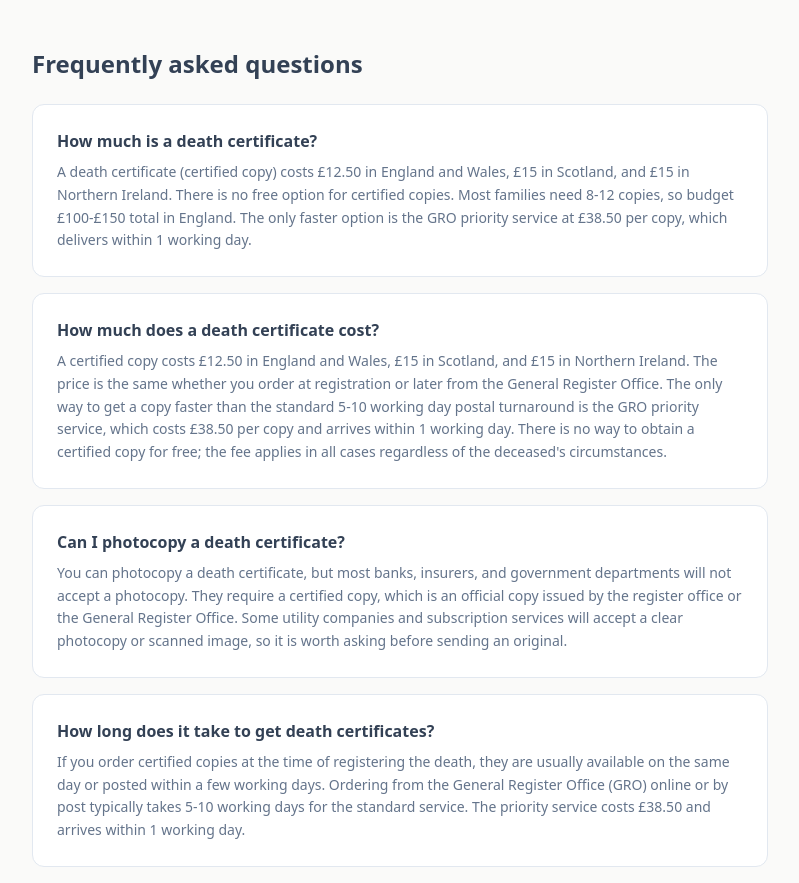
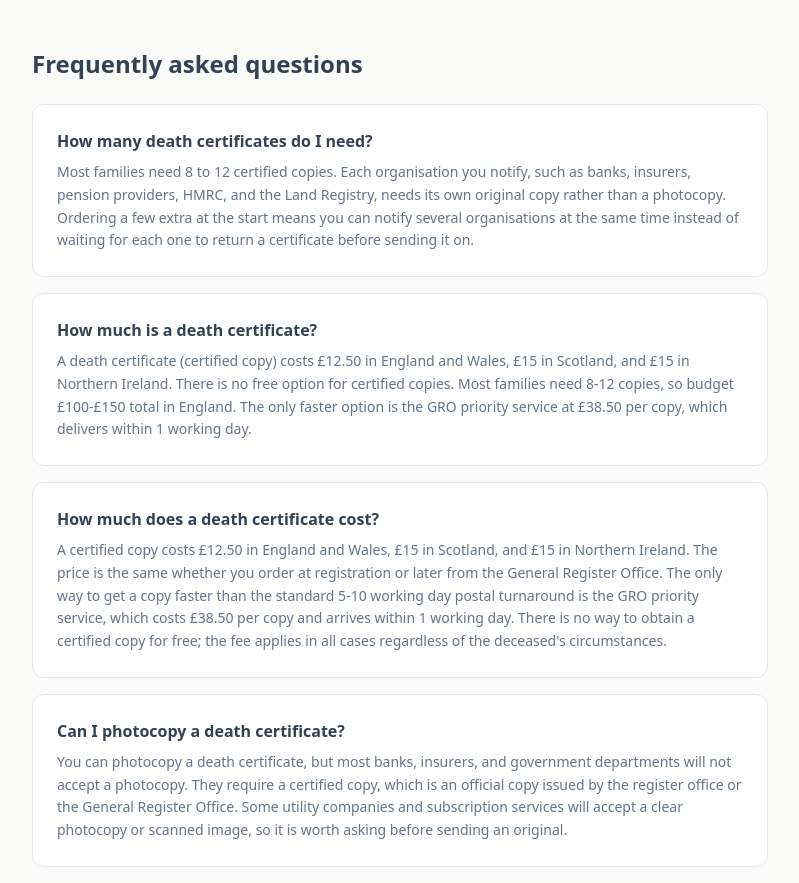
Before and after one commit to skillettsites/helpafterloss, a Next.js app: page /blog/death-certificate-how-many-copies in a window 1280 px wide. Shown: the part 6984-7867 px from the top of the page, without its empty margins (240-1039 px from the left). Built offline with nearby package versions, Linux system fonts and the light colour scheme; no server answers.

Commit message:
Add exact-match FAQ entry for how many death certificates question

```diff
--- a/src/app/blog/death-certificate-how-many-copies/page.tsx
+++ b/src/app/blog/death-certificate-how-many-copies/page.tsx
@@ -40,6 +40,10 @@ const WHO_NEEDS_A_COPY = [
 ];
 
 const FAQS = [
+  {
+    question: 'How many death certificates do I need?',
+    answer: 'Most families need 8 to 12 certified copies. Each organisation you notify, such as banks, insurers, pension providers, HMRC, and the Land Registry, needs its own original copy rather than a photocopy. Ordering a few extra at the start means you can notify several organisations at the same time instead of waiting for each one to return a certificate before sending it on.',
+  },
   {
     question: 'How much is a death certificate?',
     answer: 'A death certificate (certified copy) costs £12.50 in England and Wales, £15 in Scotland, and £15 in Northern Ireland. There is no free option for certified copies. Most families need 8-12 copies, so budget £100-£150 total in England. The only faster option is the GRO priority service at £38.50 per copy, which delivers within 1 working day.',
```
